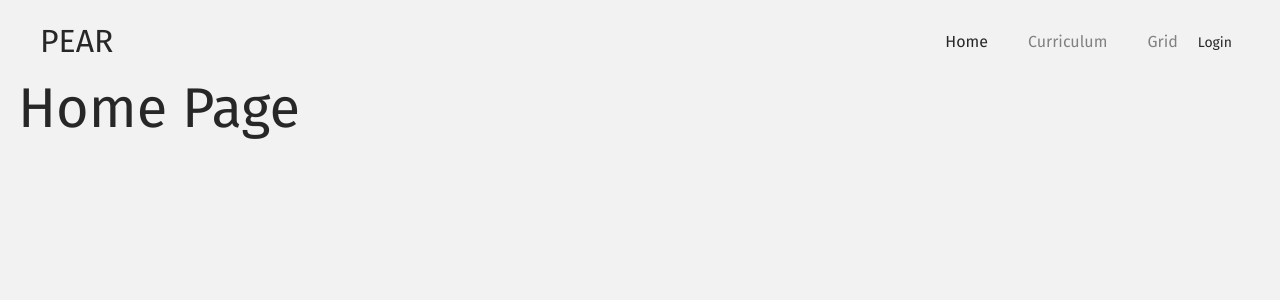
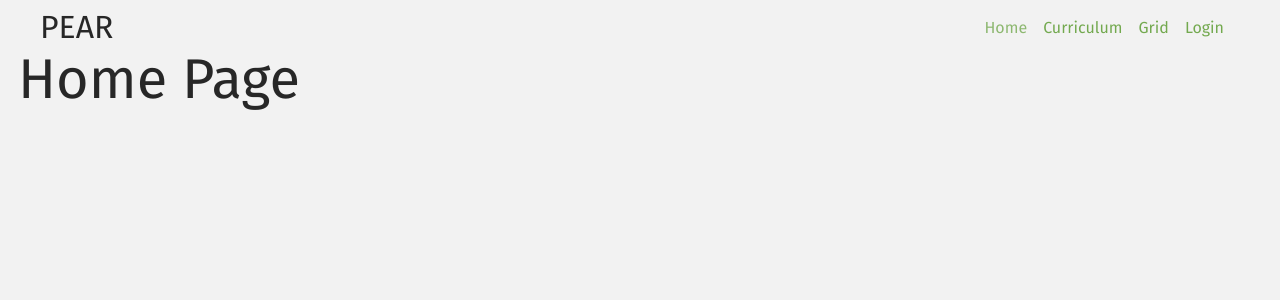
Before and after one commit to chazmcgrill/pair-coding-app, a React (Create React App) app in the folder client/: page / in a window 1280 px wide. Shown: the top 300 px of the page. Built offline with nearby package versions, Linux system fonts and the light colour scheme; no server answers.

Commit message:
Tidies Nav Component & Styling

```diff
--- a/client/src/app/App.sass
+++ b/client/src/app/App.sass
@@ -181,30 +181,3 @@ section
 
 .btn:hover
     background-color: lighten($brand, 3)
-
-.nav
-  text-align: right
-
-ul
-  list-style-type: none
-  padding: 0.5rem
-
-li
-  display: inline-block
-
-li a
-  padding: 0 1.25rem
-  font-size: 1rem
-  text-decoration: none
-  color: $muted-link
-  cursor: pointer
-
-li:hover a
-    color: $brand
-
-.active
-    color: $text-color
-
-.nav-user-image
-  padding: 0 1.25rem
-  height: 26px
--- a/client/src/app/components/NavBar.js
+++ b/client/src/app/components/NavBar.js
@@ -9,18 +9,10 @@ const NavBar = ({user, openModal}) => (
                 <h1 className="logo__nav">PEAR</h1>
             </div>
             <nav className="nav">
-                <ul>
-                    <li>
-                        <NavLink exact activeClassName="active" to="/">Home</NavLink>
-                    </li>
-                    <li>
-                        <NavLink activeClassName="active" to="/curriculum">Curriculum</NavLink>
-                    </li>
-                    <li>
-                        <NavLink activeClassName="active" to="/Grid">Grid</NavLink>
-                    </li>
-                    <li>{user.photo ? <img className="nav-user-image" src={user.photo} alt="user avatar" /> : <div onClick={openModal}>Login</div>}</li>
-                </ul>
+                <NavLink exact activeClassName="active" to="/">Home</NavLink>
+                <NavLink activeClassName="active" to="/curriculum">Curriculum</NavLink>
+                <NavLink activeClassName="active" to="/Grid">Grid</NavLink>
+                {user.photo ? <img className="nav-user-image" src={user.photo} alt="user avatar" /> : <div href="#" className="nav-link" onClick={openModal}>Login</div>}
             </nav>
         </div>
     </header>
--- a/client/src/app/components/Navbar.sass
+++ b/client/src/app/components/Navbar.sass
@@ -1,15 +1,38 @@
+$brand: rgba(115, 169, 79, 0.8)
+$link-color: rgba(115, 169, 79, 1.0)
+
 .header
     width: 100%
 
-.header-container
-    display: flex
-    flex-direction: row
-    justify-content: space-between
-    align-items: center
-    max-width: 1200px
-    margin: 0 auto
+    &-container
+        display: flex
+        flex-direction: row
+        justify-content: space-between
+        align-items: center
+        max-width: 1200px
+        margin: 0 auto
 
 .logo__nav
     font-size: 2rem
     margin: 0
     padding: 0
+
+.nav
+    display: flex
+
+    a, .nav-link
+        font-size: 1rem
+        margin-right: 1rem
+        padding: 0
+        color: $link-color
+
+        &:hover
+            color: $brand
+
+    .active
+        color: $brand
+
+    .nav-user-image
+        padding: 0 1.25rem
+        height: 26px
+        border-radius: 100%
```
